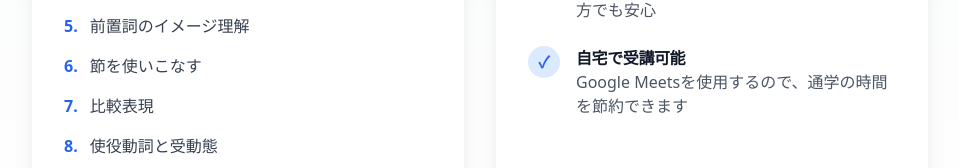
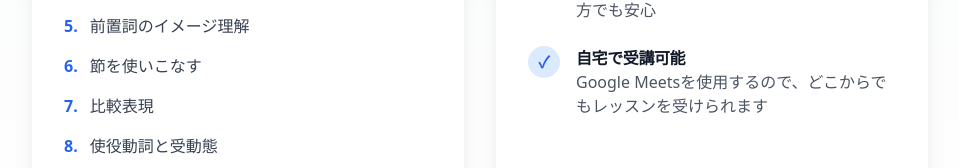
Before and after one commit to farang-dev/gen-lp, a Next.js app: page /ja in a window 1280 px wide. Shown: the part 902-1070 px from the top of the page, without its empty margins (160-1119 px from the left). Built offline with nearby package versions, Linux system fonts and the light colour scheme.

Commit message:
added payment link

```diff
--- a/app/ja/page.js
+++ b/app/ja/page.js
@@ -141,7 +141,7 @@ export default function JaPage() {
                   },
                   {
                     title: "自宅で受講可能",
-                    desc: "Google Meetsを使用するので、通学の時間を節約できます"
+                    desc: "Google Meetsを使用するので、どこからでもレッスンを受けられます"
                   }
                 ].map((item, index) => (
                   <li key={index} className="flex items-start gap-4">
```
Also changed, not shown: 1 other file (tests, documents, lock files or other folders).
